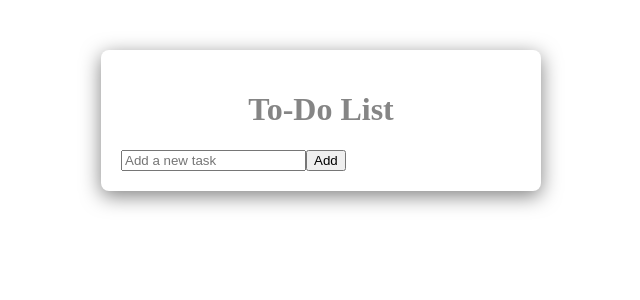
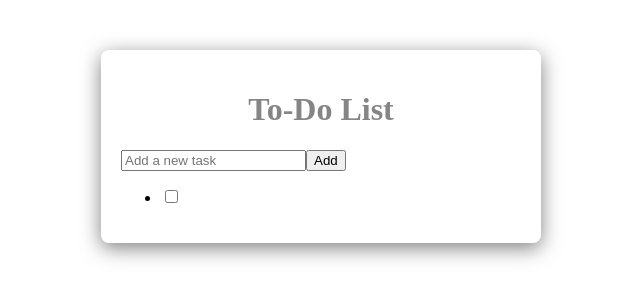
Before and after one commit to ParamiAshinsana/Angular-Todo-Application, an Angular app: page / in a window 1280 px wide. Shown: the top 300 px of the page, without its empty margins (319-959 px from the left). Built offline with nearby package versions, Linux system fonts and the light colour scheme.

Commit message:
add list

```diff
--- a/src/app/app.component.html
+++ b/src/app/app.component.html
@@ -4,4 +4,12 @@
     <input placeholder="Add a new task"  />
     <button>Add</button>
   </div>
+
+  <ul>
+    <li>
+      <input type="checkbox"  />
+
+    </li>
+  </ul>
+
 </div>
```
